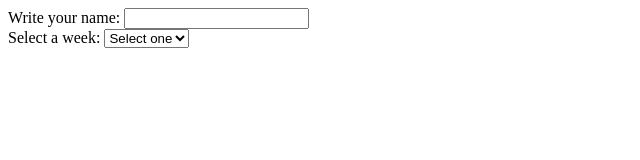
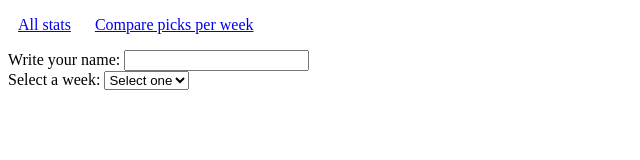
Before and after one commit to krausyd/BetsFrontend, a plain HTML site: page index.html in a window 1280 px wide. Shown: the whole page, without its empty margins (0-640 px from the left). Drawn offline with Linux system fonts and the light colour scheme.

Commit message:
Add a nav to each page'

```diff
--- a/index.html
+++ b/index.html
@@ -7,6 +7,12 @@
     <link rel="stylesheet" href="./styles.css">
 </head>
 <body>
+    <nav>
+        <ul>
+            <li><a href="./stats.html">All stats</a></li>
+            <li><a href="./compare.html">Compare picks per week</a></li>
+        </ul>
+    </nav>
     <div>
         <label for="name">Write your name:</label>
         <input type="text" id="name" />
--- a/styles.css
+++ b/styles.css
@@ -1,3 +1,10 @@
+nav ul {
+    padding: 0px;
+}
+nav ul li {
+    display: inline;
+    padding: 10px;
+}
 div#games, div#differences, div#stats {
     width: 250px;
 }
```
Also changed, not shown: compare.html (+6 -0 lines), stats.html (+6 -0 lines).
